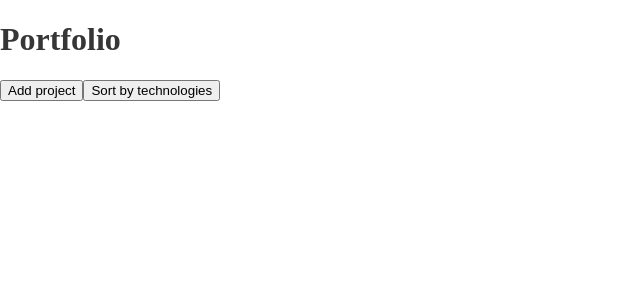
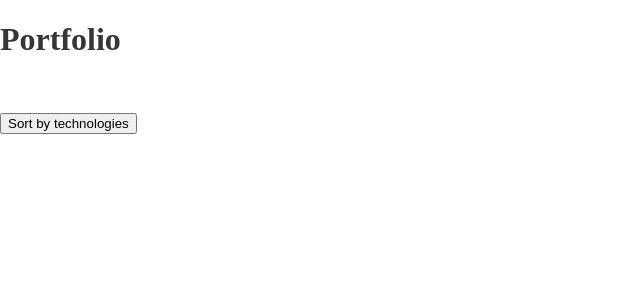
Before and after one commit to AndreyKapus/test-template, a React (Create React App) app: page / in a window 1280 px wide. Shown: the top 300 px of the page, without its empty margins (0-640 px from the left). Built offline with nearby package versions, Linux system fonts and the light colour scheme.

Commit message:
add project

```diff
--- /dev/null
+++ b/src/Components/Layout/AddProject/AddProject.styled.tsx
@@ -0,0 +1,11 @@
+import styled from "@emotion/styled";
+import { MyProps } from "../../../Styles/Theme";
+
+export const AddProjectBtn = styled.button<MyProps>`
+  display: block;
+  margin-bottom: 10px;
+  font-size: 18px;
+  background-color: transparent;
+  color: ${(p) => p.theme.colors.white};
+  border: none;
+`;
--- a/src/Components/Layout/AddProject/AddProject.tsx
+++ b/src/Components/Layout/AddProject/AddProject.tsx
@@ -1,7 +1,9 @@
+import { AddProjectBtn } from "./AddProject.styled";
+
 const AddProject = () => {
   return (
     <>
-      <button type="button">Add project</button>
+      <AddProjectBtn type="button">Add project</AddProjectBtn>
     </>
   );
 };
```
